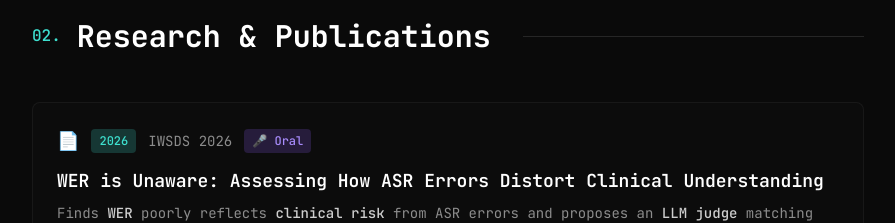
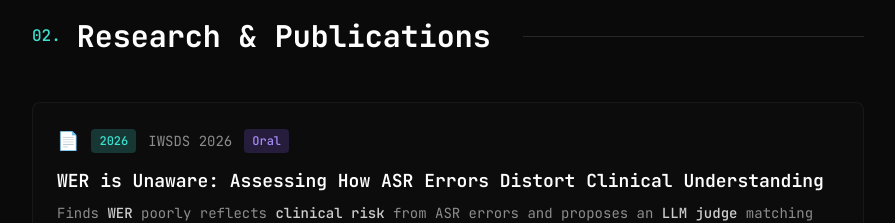
Before and after one commit to JaredJoss/jaredjoss.github.io, a React (Vite) app: page / in a window 1280 px wide. Shown: the part 1400-1623 px from the top of the page, without its empty margins (192-1087 px from the left). Built offline with nearby package versions, Linux system fonts and the light colour scheme; no server answers; the HTML template or start-up script is replaced by a standard one.

Commit message:
Drop emoji from oral badge
Co-Authored-By: Jared Joselowitz <jaredjoss123@gmail.com>

```diff
--- a/src/pages/Index.tsx
+++ b/src/pages/Index.tsx
@@ -370,7 +370,7 @@ const Index = () => {
                 )}
                 {pub.presentation && (
                   <span className="bg-violet-500/20 text-violet-400 text-xs px-2 py-1 rounded font-medium">
-                    🎤 {pub.presentation}
+                    {pub.presentation}
                   </span>
                 )}
               </div>
```
